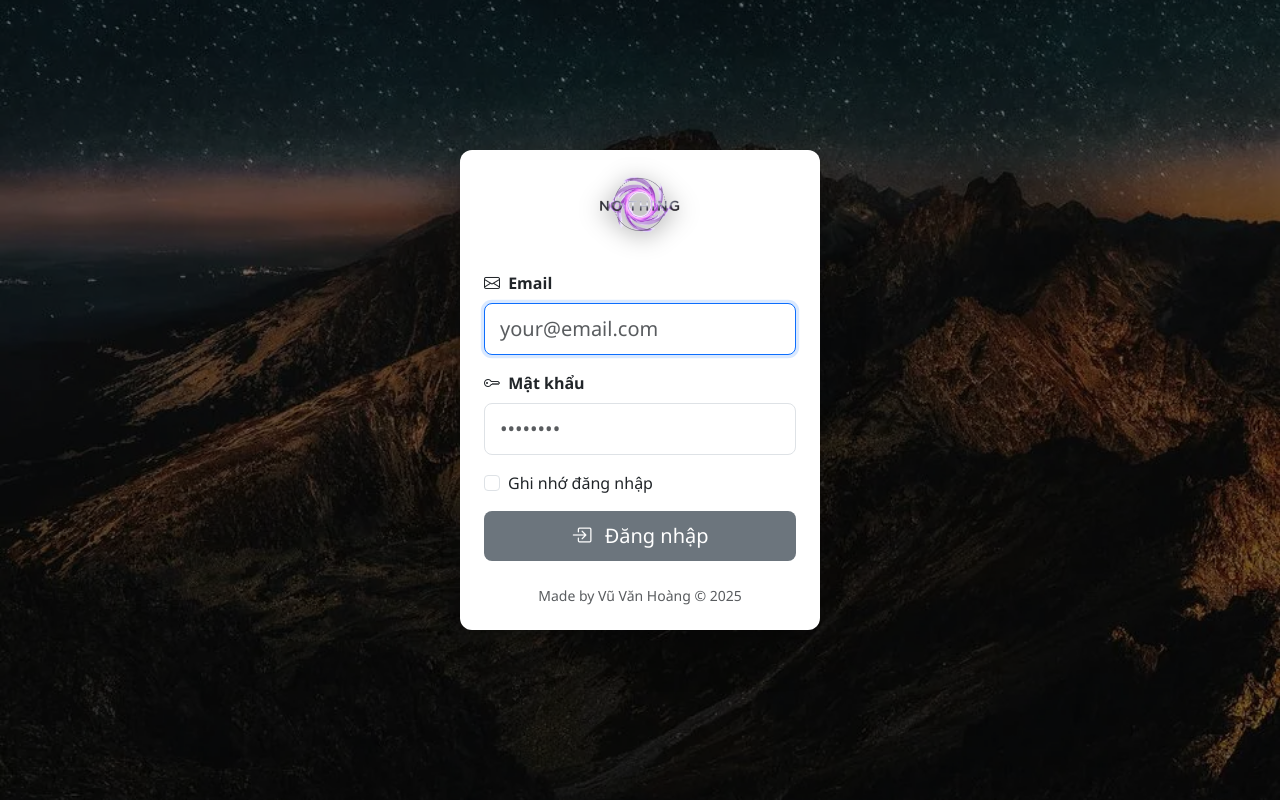
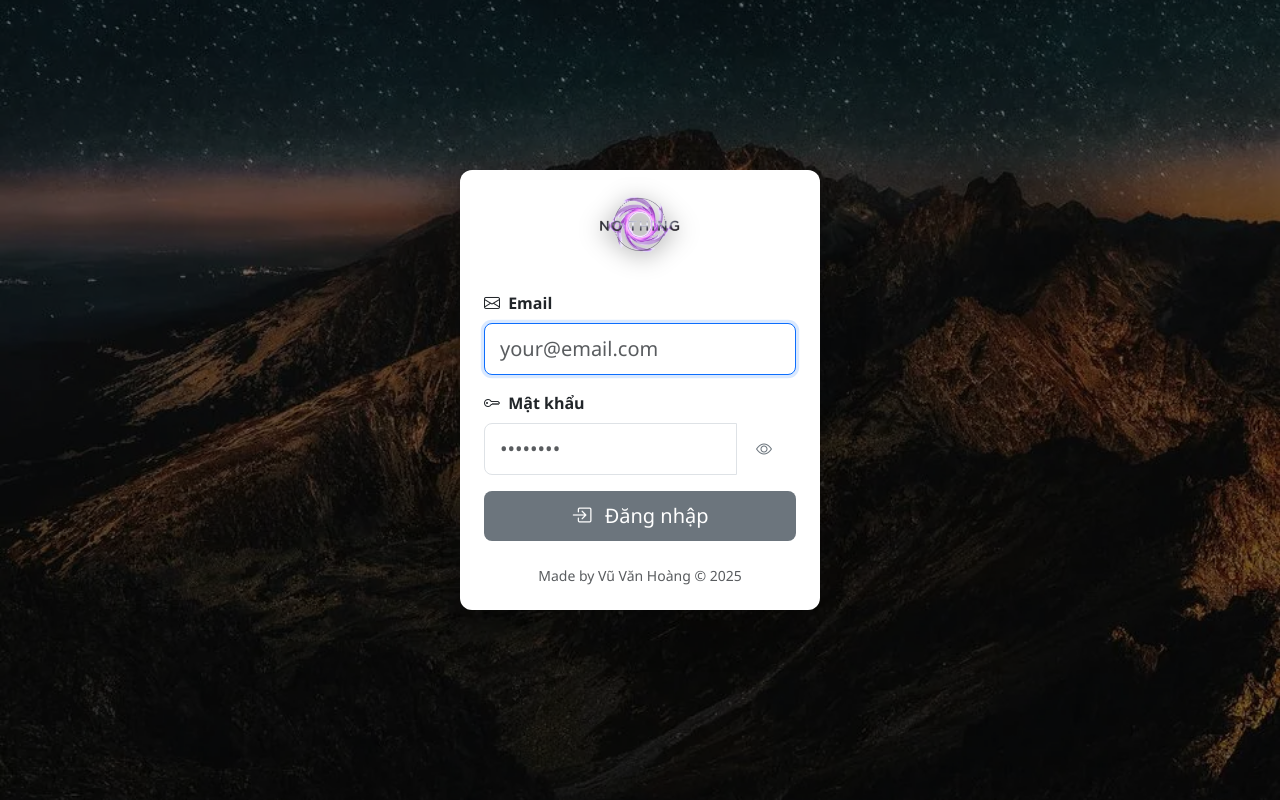
Before and after one commit to VuHoangITer/appnoibobricon, a Flask app: page /auth/login in a window 1280 px wide. Run offline with Flask 3, Linux system fonts and the light colour scheme; some libraries are stand-ins or nearby versions.

Commit message:
đăng nhập form

```diff
--- a/app/templates/login.html
+++ b/app/templates/login.html
@@ -38,12 +38,12 @@
                                 <label for="password" class="form-label fw-semibold">
                                     <i class="bi bi-key me-1"></i> Mật khẩu
                                 </label>
-                                <input type="password" class="form-control form-control-lg" id="password" name="password" placeholder="••••••••" required>
-                            </div>
-
-                            <div class="mb-3 form-check">
-                                <input type="checkbox" class="form-check-input" id="remember" name="remember">
-                                <label class="form-check-label" for="remember">Ghi nhớ đăng nhập</label>
+                                <div class="input-group">
+                                    <input type="password" class="form-control form-control-lg" id="password" name="password" placeholder="••••••••" required>
+                                    <button class="btn btn-outline-secondary" type="button" id="togglePassword">
+                                        <i class="bi bi-eye" id="toggleIcon"></i>
+                                    </button>
+                                </div>
                             </div>
 
                             <button type="submit" class="btn btn-secondary btn-lg w-100">
@@ -62,4 +62,20 @@
         </div>
     </div>
 </div>
+<script>
+document.getElementById('togglePassword').addEventListener('click', function() {
+    const password = document.getElementById('password');
+    const icon = document.getElementById('toggleIcon');
+
+    if (password.type === 'password') {
+        password.type = 'text';
+        icon.classList.remove('bi-eye');
+        icon.classList.add('bi-eye-slash');
+    } else {
+        password.type = 'password';
+        icon.classList.remove('bi-eye-slash');
+        icon.classList.add('bi-eye');
+    }
+});
+</script>
 {% endblock %}
```
